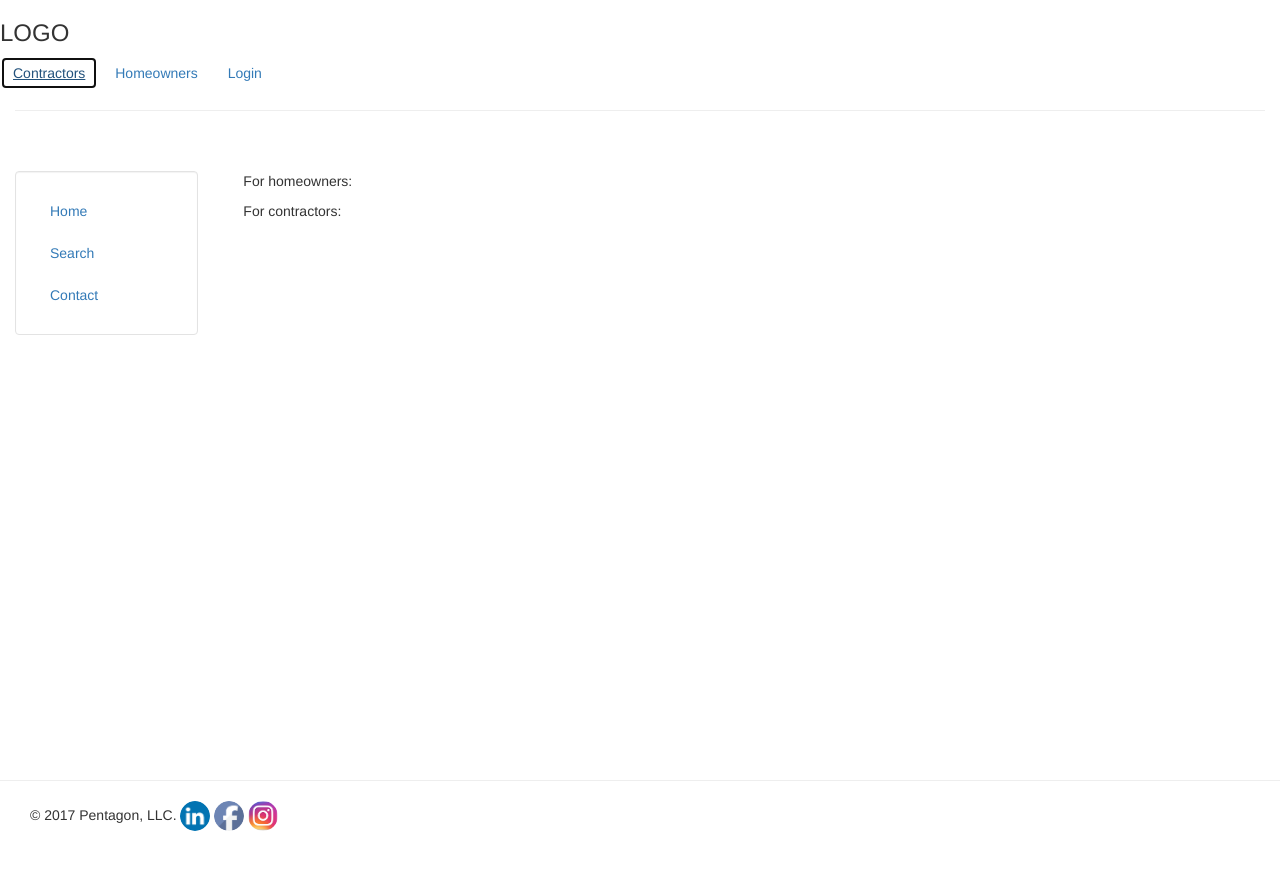
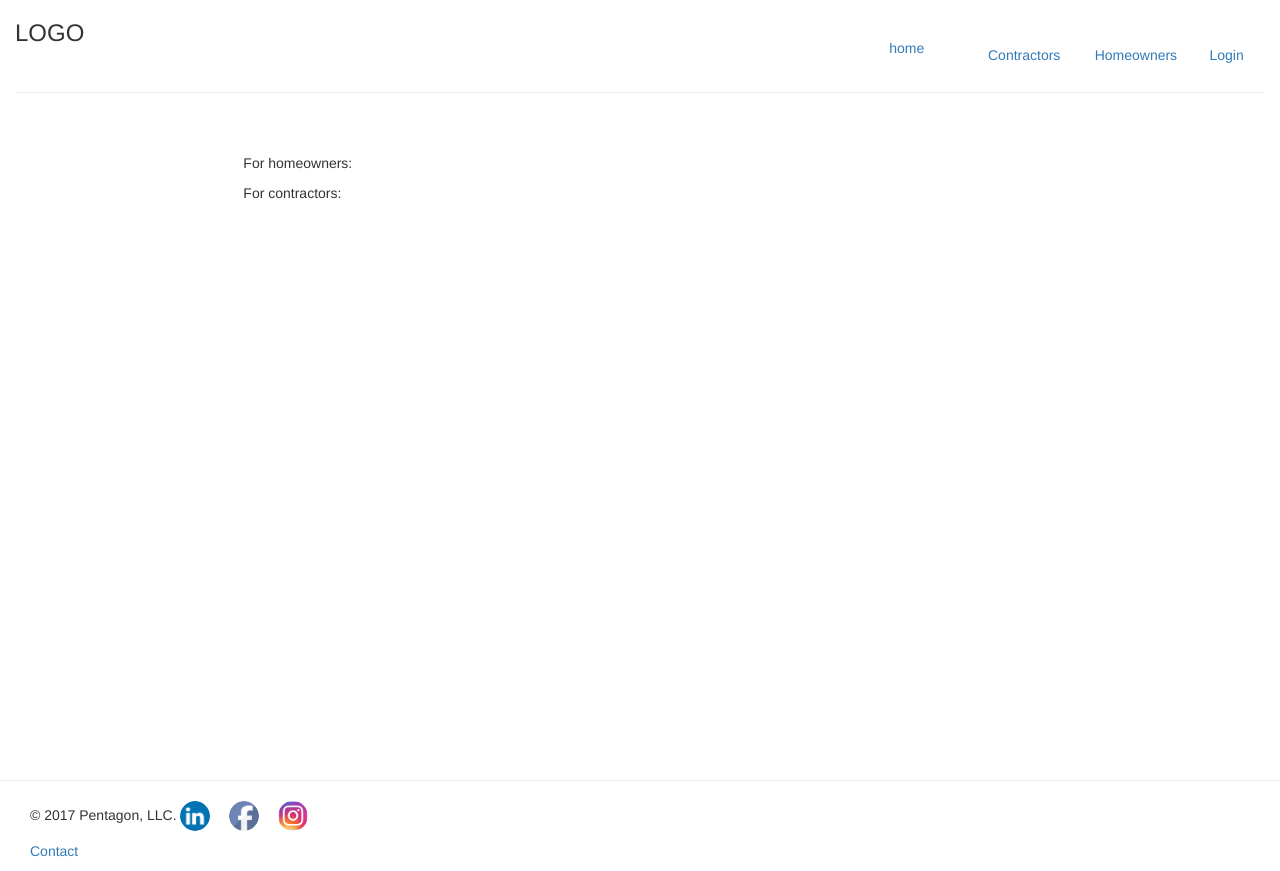
Before and after one commit to zona-li/ecovi, a Django app: page /contact/ in a window 1280 px wide. Before the commit the page ends 831 px from the top, so only its background shows below. Run offline with Django 3.2, Linux system fonts and the light colour scheme; some libraries are stand-ins or nearby versions.

Commit message:
update header, footer and buttons

```diff
--- a/app/homestarter/main/templates/main/header.html
+++ b/app/homestarter/main/templates/main/header.html
@@ -20,10 +20,21 @@
 <body class="body" style="background-color:#ffffff">
 	<div class="container-fluid" style="min-height:95%; ">
 		<div class="row">
-			<h3 class="text-left">LOGO</h3>
-			<button type="button" class="btn btn-link" autofocus>Contractors</button>
-			<button type="button" class="btn btn-link">Homeowners</button>
-			<button type="button" class="btn btn-link">Login</button>
+			<div class="col-xs-12 col-md-8">
+				<h3>LOGO</h3>
+			</div>
+				<div class="col-md-1 text-center" autofocus style="margin-top: 1cm;">
+					<a href='/'>home</a>
+				</div>
+				<div class="col-md-1 text-center" style="margin-top: 1cm;">
+					<a href='/search/'><button type="button" class="btn btn-link">Contractors</button></a>
+				</div>
+				<div class="col-md-1 text-center" style="margin-top: 1cm;">
+					<button type="button" class="btn btn-link">Homeowners</button>
+				</div>
+				<div class="col-md-1 text-center" style="margin-top: 1cm;">
+					<button type="button" class="btn btn-link">Login</button>
+				</div>
 		</div>
 
 		<hr>
@@ -33,16 +44,12 @@
 		  <br>
 
 		  <br>
-		   <!-- Great, til you resize. -->
-			<!--<div class="well bs-sidebar affix" id="sidebar" style="background-color:#fff">-->
-			<div class="well bs-sidebar" id="sidebar" style="background-color:#fff">
+			<!-- <div class="well bs-sidebar" id="sidebar" style="background-color:#fff">
 			  <ul class="nav nav-pills nav-stacked">
 				<li><a href='/'>Home</a></li>
-				<li><a href='/search/'>Search</a></li>
-				<li><a href='/contact/'>Contact</a></li>
 			  </ul>
-			</div> <!--well bs-sidebar affix-->
-		  </div> <!--col-sm-2-->
+			</div>  -->
+		  </div>
 		  <div class="col-sm-10">
 
 			<div class='container-fluid'>
@@ -60,14 +67,17 @@
 		<div class="container" style='margin-left:15px'>
 			<p>© 2017 Pentagon, LLC.
 				<a href='/linkedin/'>
-					<img src="{% static "/pictures/linkedin_logo.png" %}" alt="Responsive image" class="img-circle" width="30" height="30">
+					<img src="{% static "/pictures/linkedin_logo.png" %}" alt="Responsive image" class="img-circle" width="30" height="30" style='margin-right:15px'>
 				</a>
 				<a href='/facebook/'>
-					<img src="{% static "/pictures/facebook_logo.png" %}" alt="Responsive image" class="img-circle" width="30" height="30">
+					<img src="{% static "/pictures/facebook_logo.png" %}" alt="Responsive image" class="img-circle" width="30" height="30" style='margin-right:15px'>
 				</a>
 				<a href='/instagram/'>
 					<img src="{% static "/pictures/instagram_logo.png" %}" alt="Responsive image" class="img-circle" width="30" height="30">
 				</a>
+			</p>
+			<p>
+				<a href='/contact/'>Contact</a>
 			</p>
 		</div>
 	</footer>
```
Also changed, not shown: app/homestarter/main/templates/main/home.html (+6 -3 lines), app/homestarter/main/static/pictures/home_pic.jpg (added).
